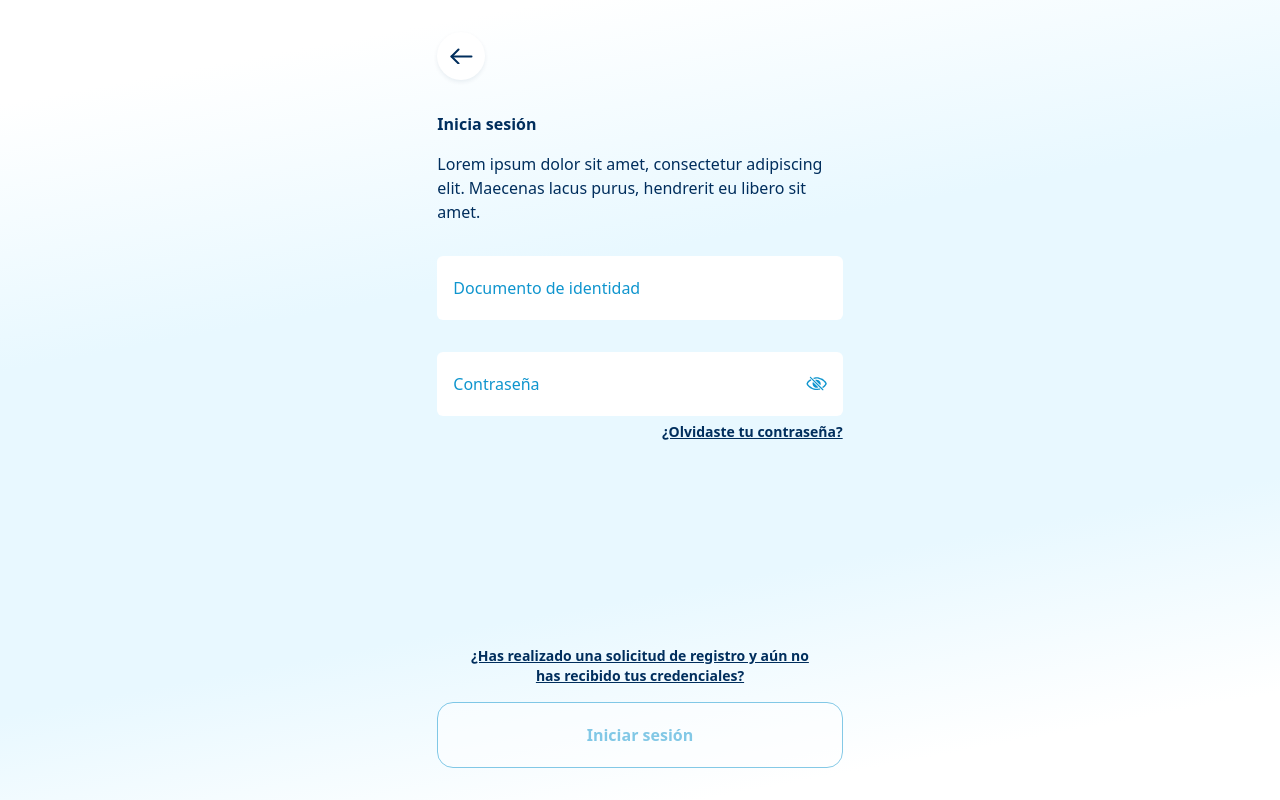
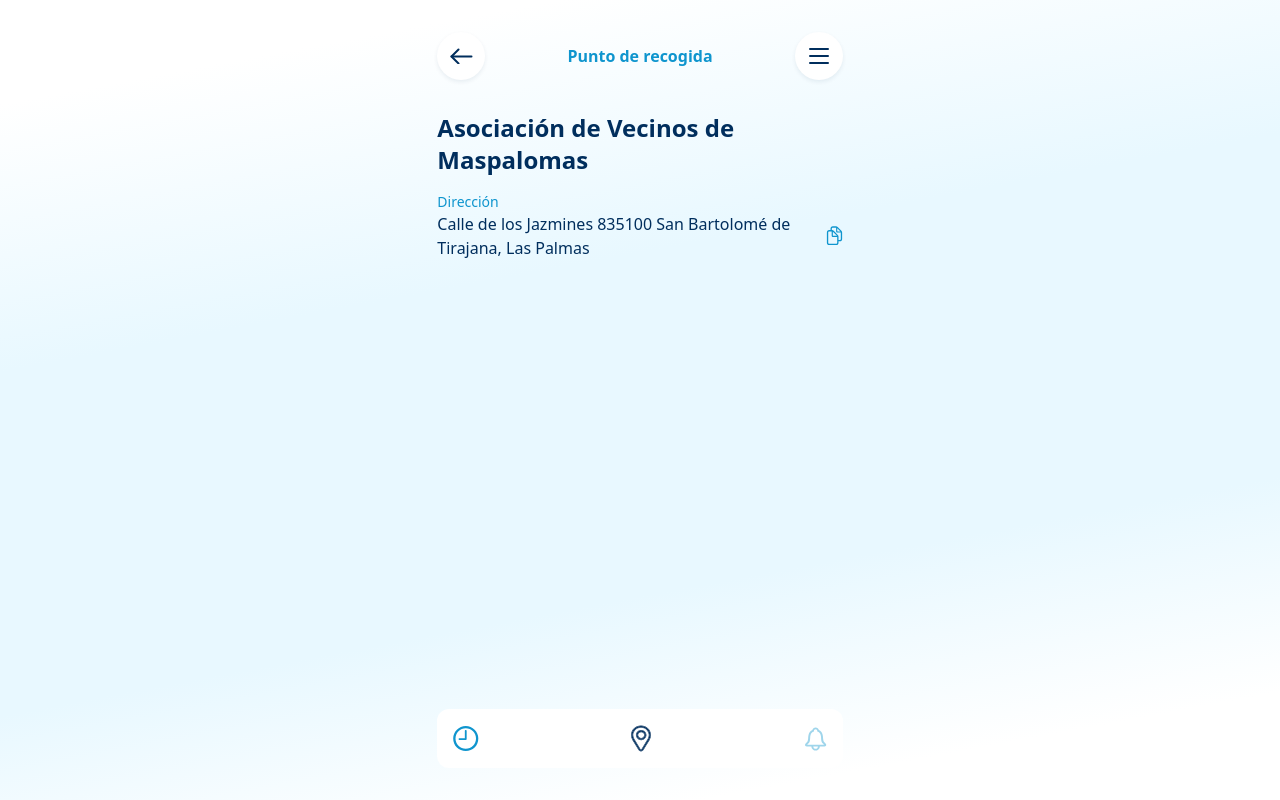
Before and after one commit to TheTributeCommunity/fesbal-frontend, a React (Vite) app: page /pickup-point in a window 1280 px wide. Built offline with nearby package versions, Linux system fonts and the light colour scheme.

Commit message:
add pickup-point page

```diff
--- a/src/App.tsx
+++ b/src/App.tsx
@@ -1,6 +1,7 @@
 import {BrowserRouter as Router, Route, Routes} from "react-router-dom";
 import Login from "./pages/Login";
 import PasswordRecovery from "./pages/PasswordRecovery";
+import PickupPoint from "./pages/PickupPoint";
 
 function App() {
     return (
@@ -8,6 +9,7 @@ function App() {
             <Routes>
                 <Route path="/login" element={<Login/>}/>
                 <Route path="/password-recovery" element={<PasswordRecovery/>}/>
+                <Route path="/pickup-point" element={<PickupPoint/>}/>
                 <Route path="*" element={<Login/>}/>
             </Routes>
         </Router>
--- /dev/null
+++ b/src/pages/PickupPoint.tsx
@@ -0,0 +1,36 @@
+import AppBackButton from "../components/atom/AppBackButton";
+import AppBurgerMenuButton from "../components/atom/AppBurgerMenuButton";
+import AppCopyClipboardButton from "../components/atom/AppCopyClipboardButton";
+import AppWatchButton from "../components/atom/AppWatchButton";
+import AppLocationButton from "../components/atom/AppLocationButton";
+import AppBellButton from "../components/atom/AppBellButton";
+
+const address = "Calle de los Jazmines 835100 San Bartolomé de Tirajana, Las Palmas";
+
+const PickupPoint = () => {
+    return (
+        <div className="h-screen flex flex-col page-bg text-blue-dark p-8 justify-between">
+            <div className="flex flex-col gap-8 self-center md:w-1/2 lg:w-1/3">
+                <div className="flex flex-row justify-between items-center text-blue-light text-base font-bold">
+                    <AppBackButton goTo="/login"/>
+                    <h1>Punto de recogida</h1>
+                    <AppBurgerMenuButton/>
+                </div>
+                <div>
+                    <h1 className="text-2xl font-bold mb-4">
+                        Asociación de Vecinos de Maspalomas
+                    </h1>
+                    <p className="text-blue-light text-sm">Dirección</p>
+                    <AppCopyClipboardButton text={address}/>
+                </div>
+            </div>
+            <nav className="flex flex-row justify-between items-center self-center w-full md:w-1/2 lg:w-1/3 bg-white rounded-xl p-4">
+                <AppWatchButton/>
+                <AppLocationButton/>
+                <AppBellButton/>
+            </nav>
+        </div>
+    );
+}
+
+export default PickupPoint;
```
